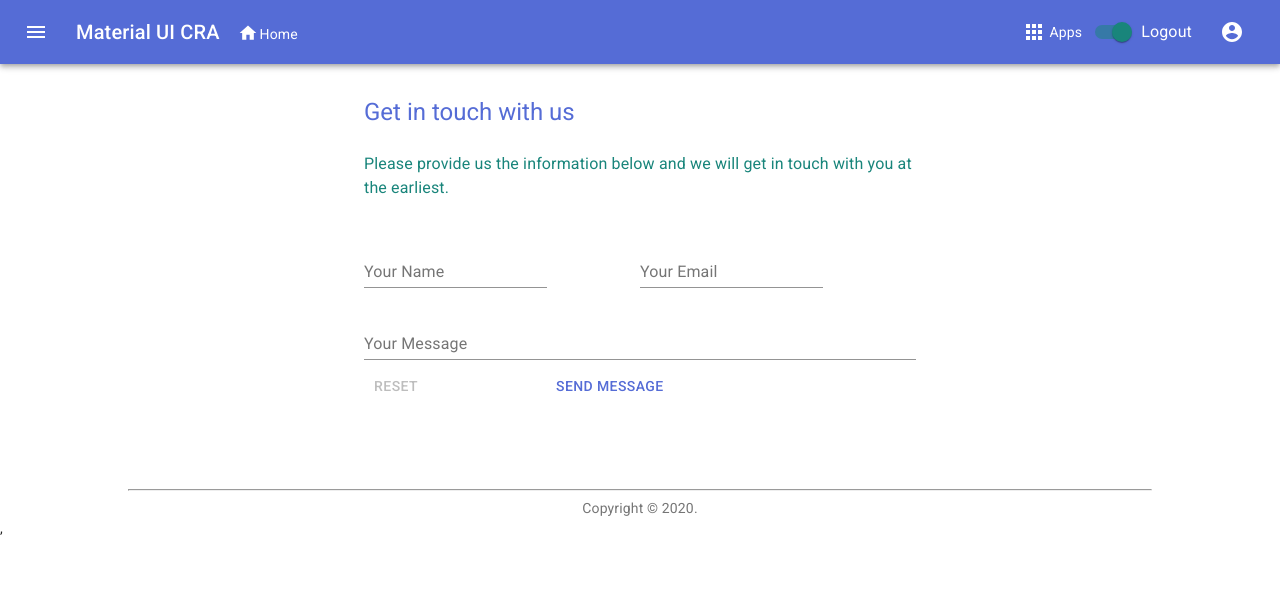
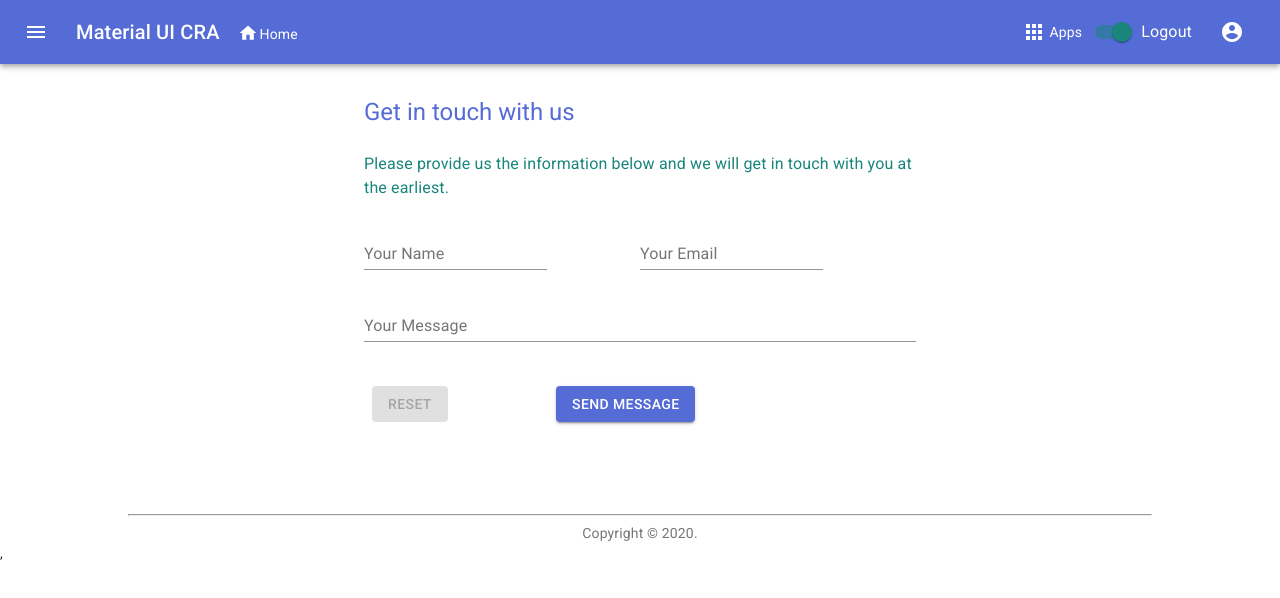
Before and after one commit to Alan-CS/ReactMaterialUIApp, a React (Create React App) app: page /ContactForm in a window 1280 px wide. Shown: the top 598 px of the page. Built offline with nearby package versions, Linux system fonts and the light colour scheme.

Commit message:
More changes to ContactForm.js for styling and validation.

```diff
--- a/src/components/ContactForm.js
+++ b/src/components/ContactForm.js
@@ -15,9 +15,14 @@ const useStyles = makeStyles((theme) => ({
   root: {
     flexGrow: 1,
   },
+  buttonDiv: {
+    marginTop: '2em',
+    '& > *': {
+      margin: theme.spacing(1),
+    },
+  },
   paraText: {
     marginTop: '1.5em',
-    marginBottom: '1.5em',
   }
 }));
 
@@ -114,19 +119,30 @@ export default function ContactForm() {
                     />
                   </Grid>
                   <Grid item xs={12} sm={4} md={4}>
+                    <div className={classes.buttonDiv}>
                       <Button
+                        color="secondary"
+                        disabled={!dirty || isSubmitting}
+                        onClick={handleReset}
                         type="button"
-                      className="outline"
-                      onClick={handleReset}
-                      disabled={!dirty || isSubmitting}
+                        variant="contained"
                       >
                         Reset
                       </Button>
+                    </div>
                   </Grid>
                   <Grid item xs={12} sm={4} md={4}>
-                    <Button color="primary" type="submit" disabled={isSubmitting}>
+                    <div className={classes.buttonDiv}>
+                      <Button
+                        color="primary"
+                        disabled={isSubmitting}
+                        onClick={handleReset}
+                        type="button"
+                        variant="contained"
+                      >
                         Send Message
                       </Button>
+                    </div>
                   </Grid>
                 </Grid>
               </form>
```
Lines whose indentation alone changed are shown as unchanged.
